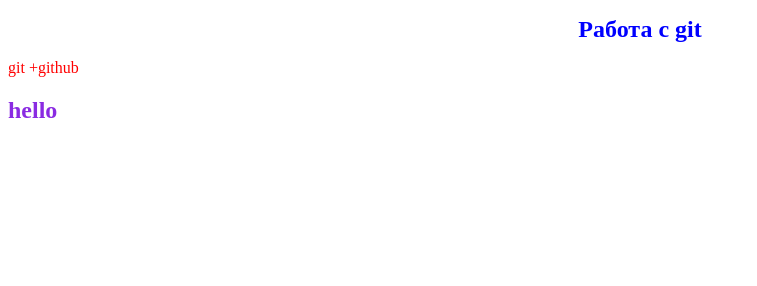
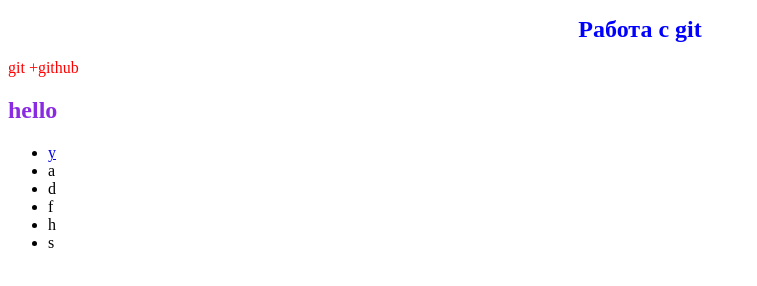
Before and after one commit to Annyrevega/gittest, a plain HTML site: page index.html in a window 1280 px wide. Shown: the whole page, without its empty margins (0-757 px from the left). Drawn offline with Linux system fonts and the light colour scheme.

Commit message:
создание меню

```diff
--- a/index.html
+++ b/index.html
@@ -11,5 +11,14 @@
     <h1>Работа с git</h1>
     <p>git +github</p>
     <h2>hello</h2>
+    <ul>
+    <li><a href="#">y</a>
+    </li>
+    <li>a</li>
+    <li>d</li>
+    <li>f</li>
+    <li>h</li>
+    <li>s</li>
+    </ul>
 </body>
 </html>
```
